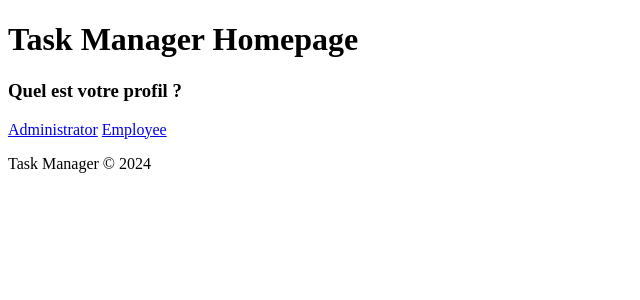
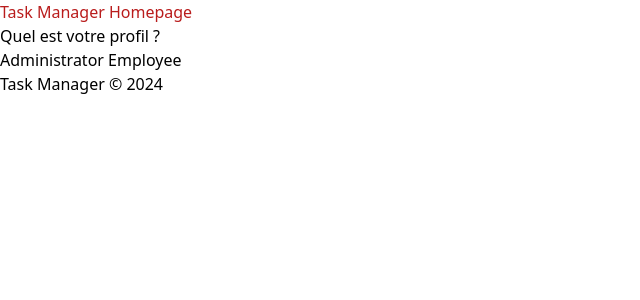
Before and after one commit to MaiZenna404/Website---Django, a Django app: page / in a window 1280 px wide. Shown: the top 300 px of the page, without its empty margins (0-640 px from the left). Run offline with Django 5.2, Linux system fonts and the light colour scheme.

Commit message:
tailwind css ok

```diff
--- a/dashboard/static/css/output.css
+++ b/dashboard/static/css/output.css
@@ -557,3 +557,8 @@ video {
 .static {
   position: static;
 }
+
+.text-red-700 {
+  --tw-text-opacity: 1;
+  color: rgb(185 28 28 / var(--tw-text-opacity, 1));
+}
--- a/dashboard/templates/homepage.html
+++ b/dashboard/templates/homepage.html
@@ -5,9 +5,10 @@
     <meta charset="UTF-8">
     <meta name="viewport" content="width=device-width, initial-scale=1.0">
     <title>Homepage</title>
+    <link href="{% static 'css/output.css' %}" rel="stylesheet">
 </head>
 <body>
-    <h1>Task Manager Homepage</h1>
+    <h1 class="text-red-700">Task Manager Homepage</h1>
 
     <h3>Quel est votre profil ?</h3>
 
@@ -16,6 +17,10 @@
         <a href={% url 'employee_page'%}>Employee</a>
     </div>
 
+
+
+
+
     <footer>
         <p>Task Manager &copy; 2024</p>
     </footer>
```
